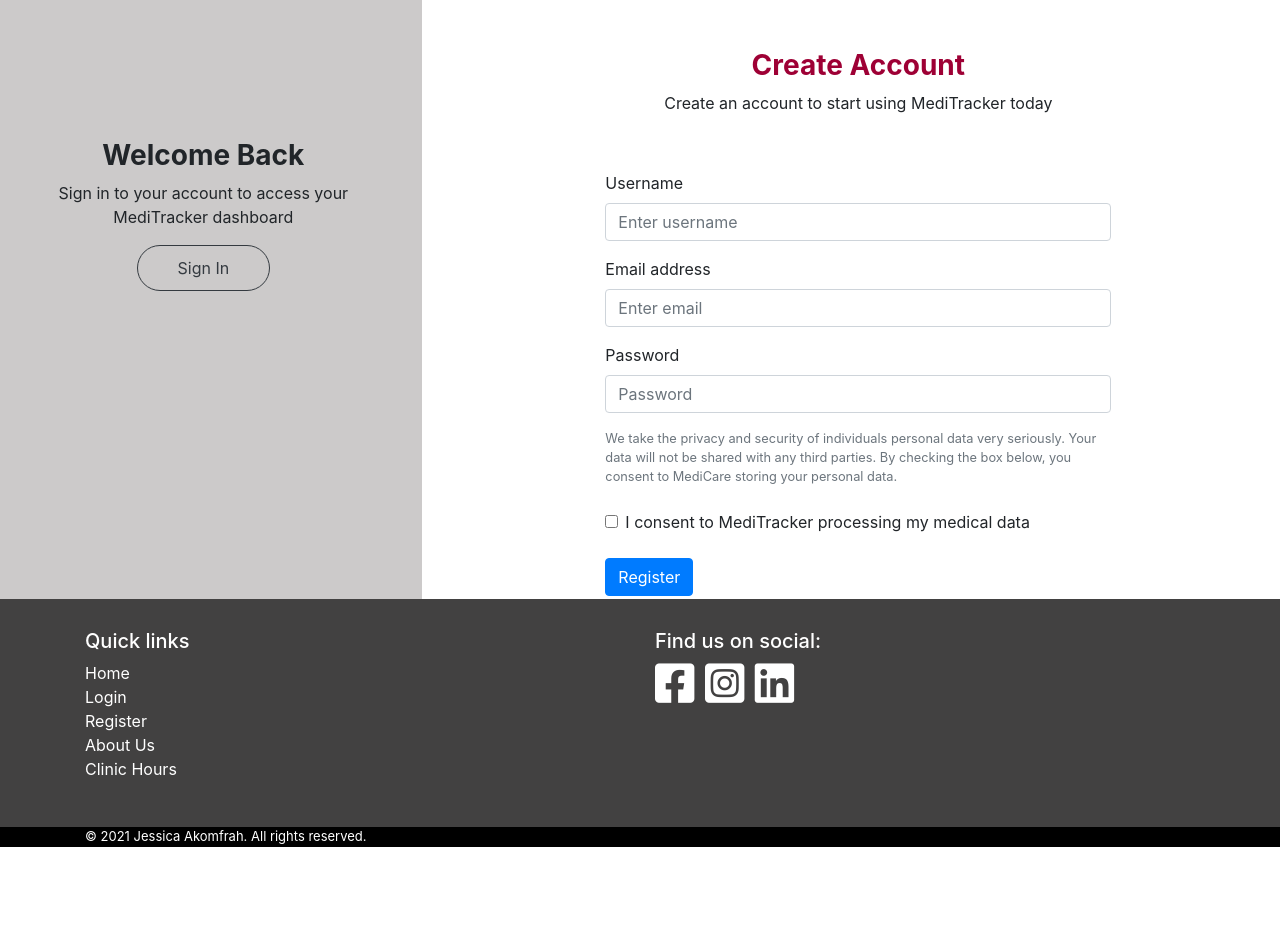
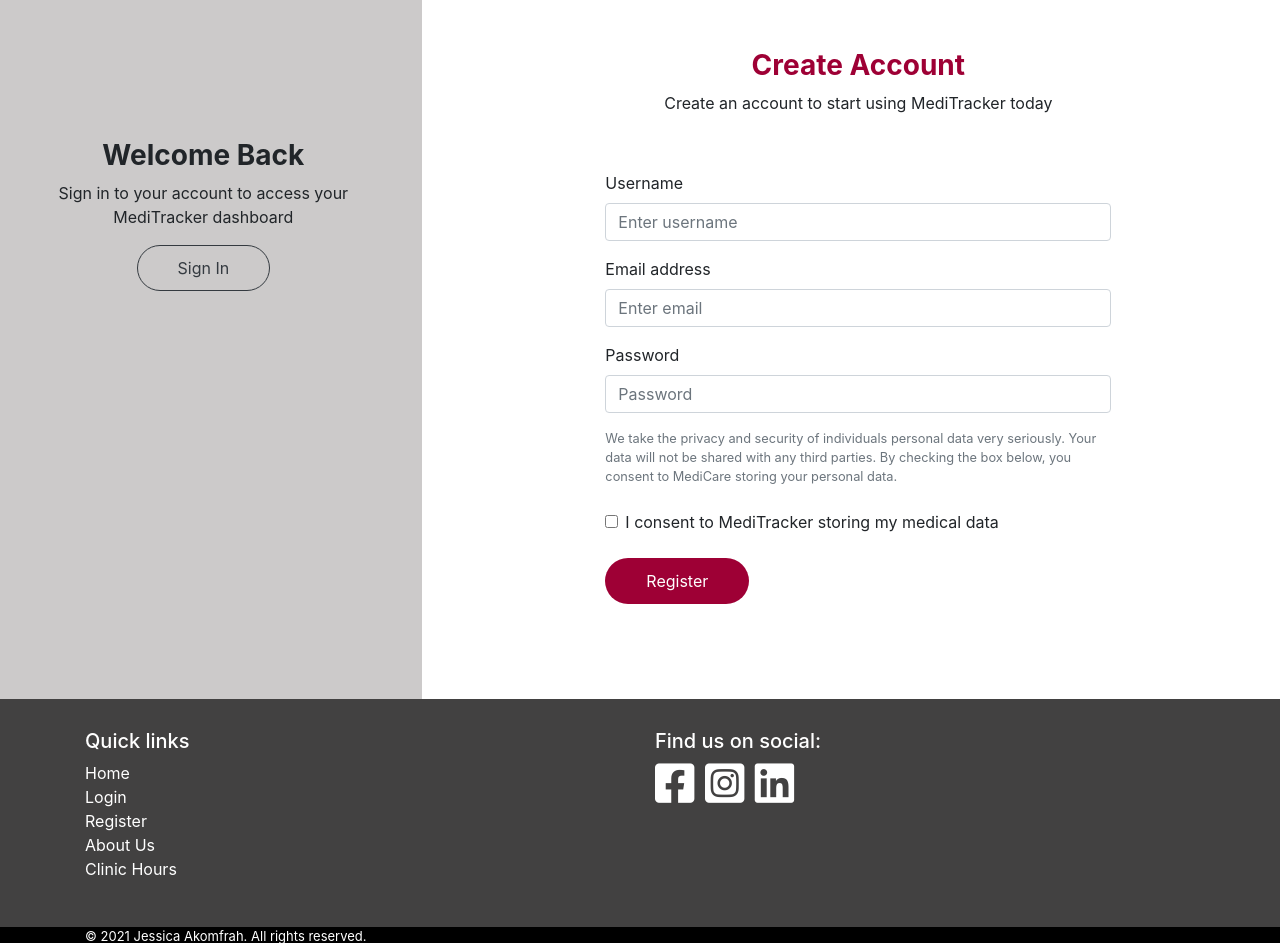
Before and after one commit to JessicaJuliet/meditracker, a Flask app: page /register in a window 1280 px wide. Shown: the part 207-1150 px from the top of the page. Before the commit the page ends 1054 px from the top, so only its background shows below. Run offline with Flask 2, Linux system fonts and the light colour scheme; some libraries are stand-ins or nearby versions.

Commit message:
Style form button to brand colours on register page

```diff
--- a/static/css/style.css
+++ b/static/css/style.css
@@ -128,7 +128,7 @@
 /* ----------- Register ----------- */
 
 .register {
-    height: 600px;
+    height: 700px;
 }
 
 .register h3 {
@@ -164,3 +164,10 @@
     max-width: 60%;
     margin: 0 auto;
 }
+
+form .btn {
+    background-color: #9E0035;
+    border-radius: 40px;
+    padding: 10px 40px 10px 40px;
+    color: white;
+}
--- a/templates/pages/register.html
+++ b/templates/pages/register.html
@@ -38,11 +38,11 @@
                 <!-- Check Box -->
                 <div class="form-check">
                     <input type="checkbox" class="form-check-input" id="checkbox" required>
-                    <label class="form-check-label" for="checkbox">I consent to MediTracker processing my medical data</label>
+                    <label class="form-check-label" for="checkbox">I consent to MediTracker storing my medical data</label>
                 </div>
                 <br>
                 <!-- Register button -->
-                <button type="submit" class="btn btn-primary">
+                <button type="submit" class="btn">
                     Register
                 </button>
             </form>
```
